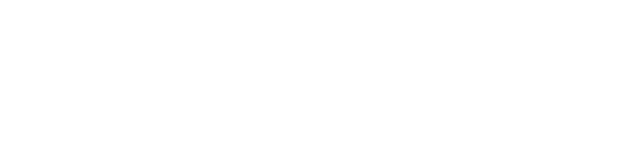
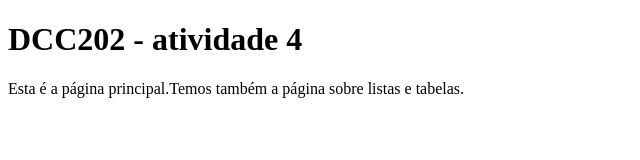
Before and after one commit to ufjf-dcc202/ufjf-dcc202-2023-3-a-atv4-RaissaRodrigues96, a website: page index.html in a window 1280 px wide. Shown: the whole page, without its empty margins (0-640 px from the left). Drawn offline with Linux system fonts and the light colour scheme.

Commit message:
add titulo e paragrafos

```diff
--- a/index.html
+++ b/index.html
@@ -6,6 +6,9 @@
     <title>DCC202 - atividade 4: Raissa Rodrigues</title>
 </head>
 <body>
-
+    <main>
+        <h1>DCC202 - atividade 4</h1>
+        <p>Esta é a página principal.Temos também a página sobre listas e tabelas.</p>
+    </main>
 </body>
 </html>
```
Also changed, not shown: listas.html (added).
